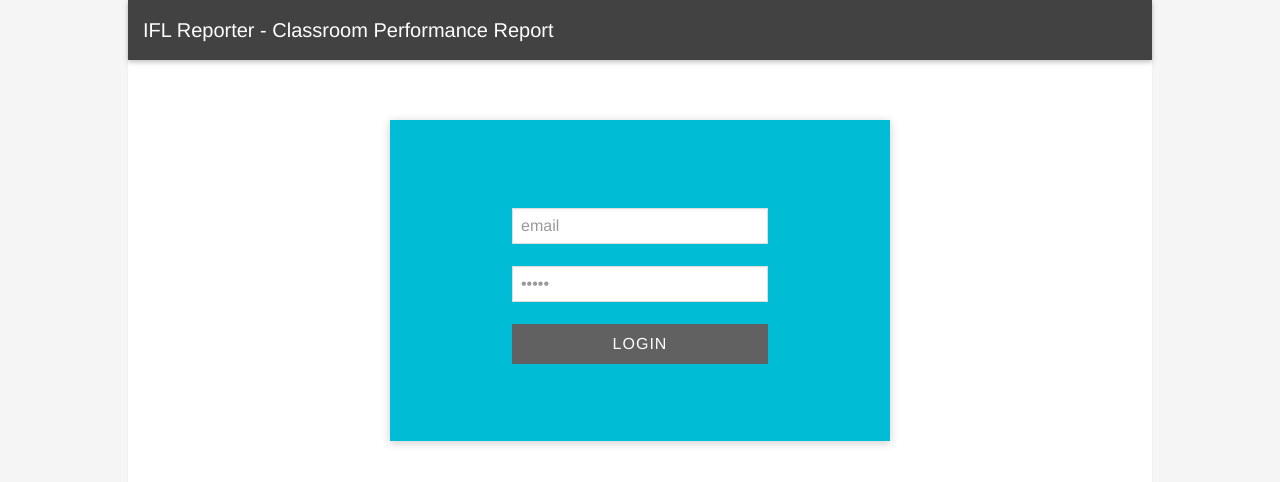
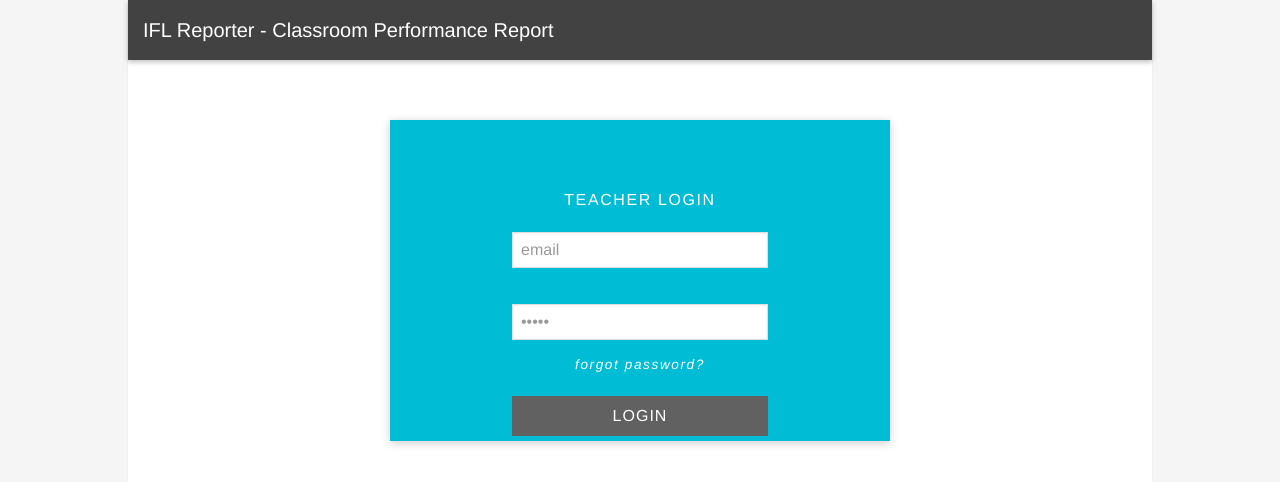
Before and after one commit to innovationsforlearning/classroom-performance-markup, a website: page app/login.html in a window 1280 px wide. Shown: the top 482 px of the page. Drawn offline with nearby package versions, Linux system fonts and the light colour scheme; files that its build step writes are made by us from their sources.

Commit message:
basic login screen

```diff
--- a/app/login.html
+++ b/app/login.html
@@ -20,15 +20,15 @@
     IFL Reporter - Classroom Performance Report
   </header>
   <div class="card">
-    <div class="login-position"
-"><input type="text" name="email" value="email" placeholder="username"><br>
+    <div class="login-position">
+      TEACHER LOGIN
+    <input type="text" name="email" value="email" placeholder="username">
+      <br>
     <input type="password" name="email" value="email" placeholder="password">
-    <br>
-    <input  type="submit" name="LOGIN" value="LOGIN" placeholder="LOGIN">
-    </div>
+    <a class="forgot-password" href="#">forgot password?</a>
+    <input type="submit" name="LOGIN" value="LOGIN" placeholder="LOGIN">
   </div>
-
-
+</div>
 
 
 <footer>
--- a/app/styles/components/_login_form.scss
+++ b/app/styles/components/_login_form.scss
@@ -1,7 +1,6 @@
 .login-position {
   margin: auto;
   height: 40px;
-  line-height: 10px;
   width: 256px;
   text-align: center;
   display: block;
@@ -9,6 +8,15 @@
   padding-top: 68px;
   padding-bottom: 32px;
   color: #ffffff;
+  letter-spacing: .1em;
+  font-weight: 300;
+}
+
+.forgot-password {
+  color: #ffffff;
+  text-decoration: none;
+  font-size: .85em;
+  font-style: italic;
 }
 
 input[type="text"] {
@@ -29,6 +37,7 @@ input[type="submit"] {
   letter-spacing: 1px;
   height: 40px;
   width: 256px;
+  margin-top:20px;
 
 }
 
```
